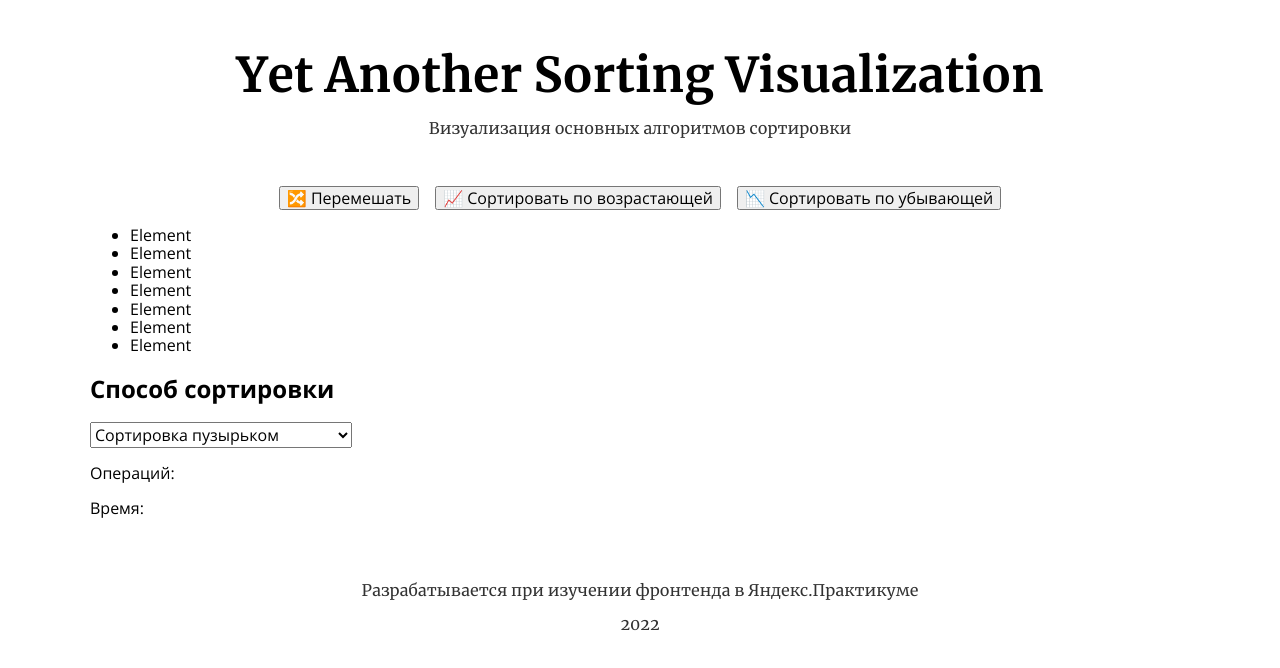
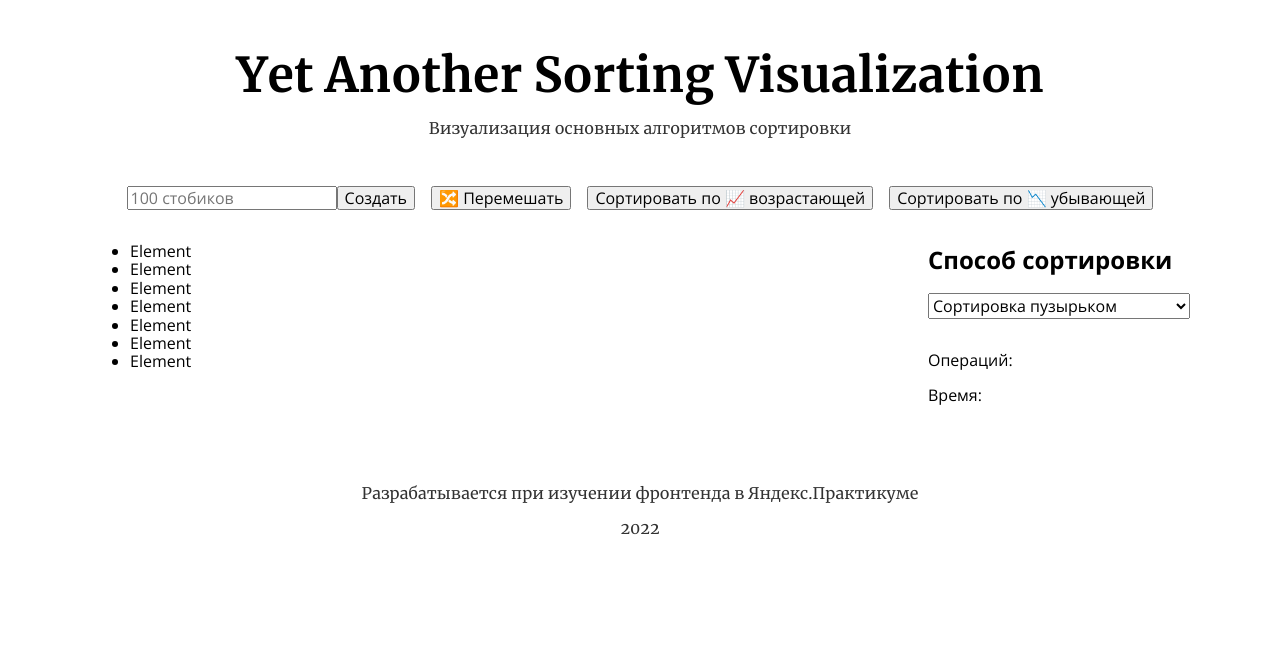
Before and after one commit to novvember/yet-another-sorting-visualization, a React (Create React App) app: page / in a window 1280 px wide. Shown: the top 668 px of the page. Built offline with nearby package versions, Linux system fonts and the light colour scheme.

Commit message:
feat: make Playground

```diff
--- /dev/null
+++ b/src/blocks/playground.css
@@ -0,0 +1,21 @@
+.playground {
+  display: grid;
+  grid-template-columns: 1fr min-content;
+  grid-template-areas:
+    "field controls"
+    "field results";
+  padding: 1em 0;
+  gap: 1em;
+}
+
+.playground__field {
+  grid-area: field;
+}
+
+.playground__controls {
+  grid-area: controls;
+}
+
+.playground__results {
+  grid-area: results;
+}
--- a/src/components/GeneralControls.js
+++ b/src/components/GeneralControls.js
@@ -1,9 +1,17 @@
 function GeneralControls() {
   return (
     <div className="general-controls">
+      <form>
+        <input
+          type="number"
+          placeholder="100 стобиков"
+        ></input>
+        <button type="submit">Создать</button>
+      </form>
+
       <button type="button">🔀 Перемешать</button>
-      <button type="button">📈 Сортировать по возрастающей</button>
-      <button type="button">📉 Сортировать по убывающей</button>
+      <button type="button">Сортировать по 📈 возрастающей</button>
+      <button type="button">Сортировать по 📉 убывающей</button>
     </div>
   );
 }
--- a/src/components/Main.js
+++ b/src/components/Main.js
@@ -1,12 +1,12 @@
 import GeneralControls from "./GeneralControls";
+import Playground from "./Playground";
 
 function Main() {
   return (
     <main>
       <GeneralControls />
-
-      <div className="playground">
-        <ul className="field">
+      <Playground>
+      <ul className="field playground__field">
       <li className="element">Element</li>
       <li className="element">Element</li>
       <li className="element">Element</li>
@@ -16,7 +16,7 @@ function Main() {
       <li className="element">Element</li>
     </ul>
 
-        <div className="controls">
+    <div className="controls playground__controls">
       <h2 className="controls__title">Способ сортировки</h2>
       <select name="algorithm">
         <option value="value1">Сортировка пузырьком</option>
@@ -25,13 +25,14 @@ function Main() {
       </select>
     </div>
 
-        <div className="results">
+    <div className="results playground__results">
       <p className="results__result">Операций:</p>
       <p className="results__result">Время:</p>
     </div>
 
-      </div>
 
+
+      </Playground>
     </main>
   );
 }
--- /dev/null
+++ b/src/components/Playground.js
@@ -0,0 +1,9 @@
+function Playground({children}) {
+  return (
+    <div className="playground">
+      {children}
+    </div>
+  );
+}
+
+export default Playground;
--- a/src/index.css
+++ b/src/index.css
@@ -10,4 +10,6 @@
 
 @import url(./blocks/general-controls.css);
 
+@import url(./blocks/playground.css);
+
 @import url(./blocks/footer.css);
```
Lines whose indentation alone changed are shown as unchanged.
